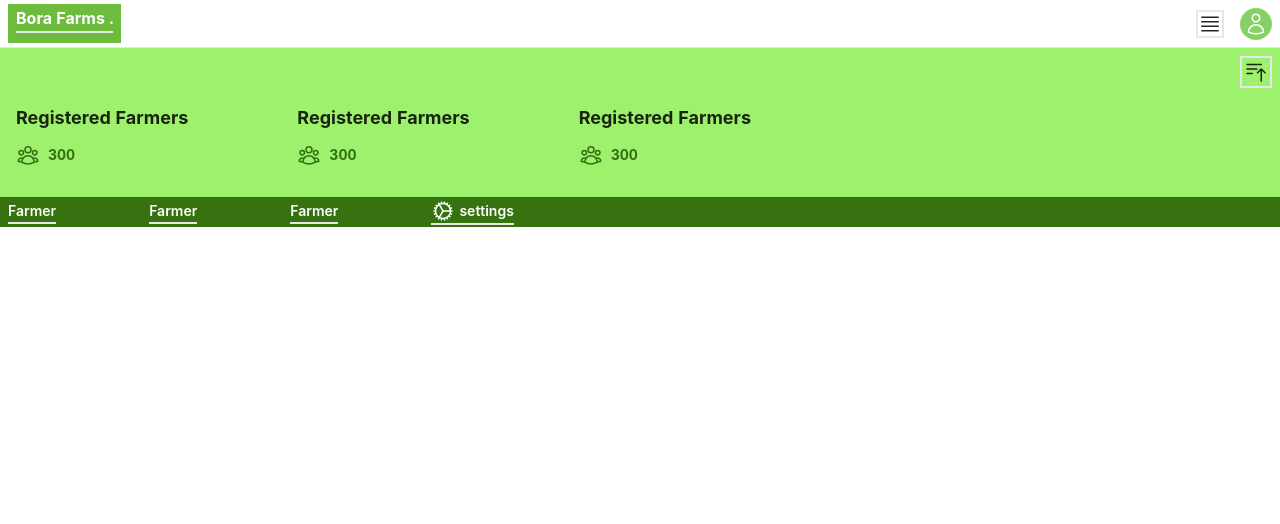
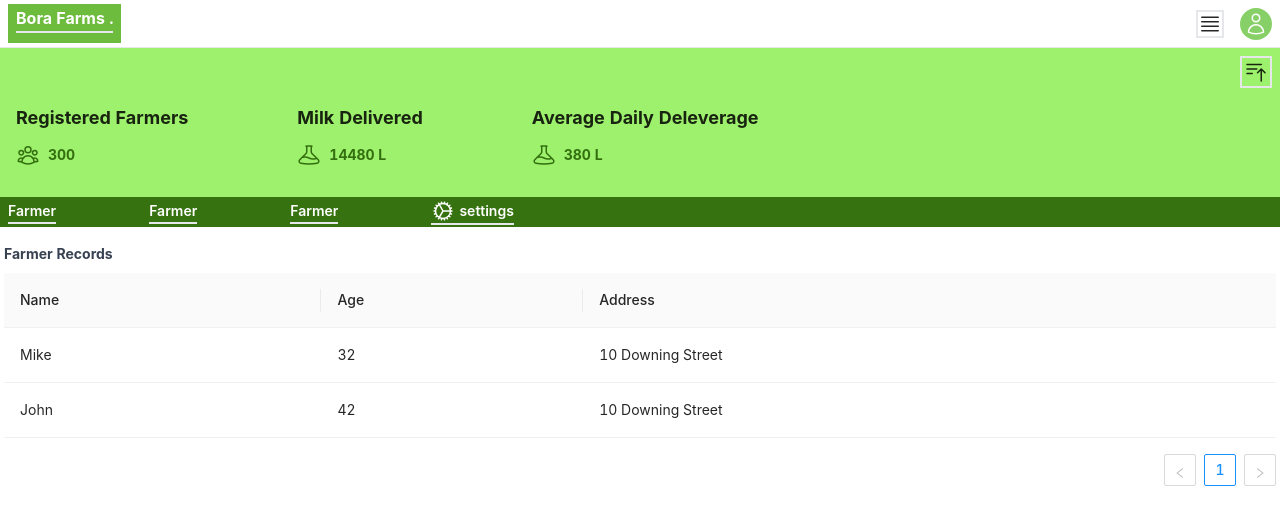
Before and after one commit to muasya-victor/Farmers-Hub, a Vue app: page / in a window 1280 px wide. Shown: the top 524 px of the page. Built offline with nearby package versions, Linux system fonts and the light colour scheme.

Commit message:
set up farmer table basics

```diff
--- /dev/null
+++ b/src/components/RequiredTag.vue
@@ -0,0 +1,15 @@
+<template>
+  <div class="w-fit text-red-600">
+    **
+  </div>
+</template>
+
+<script>
+export default {
+  name: "RequiredTag"
+}
+</script>
+
+<style scoped>
+
+</style>
--- /dev/null
+++ b/src/components/farmers/FarmerTable.vue
@@ -0,0 +1,51 @@
+<template>
+  <div >
+    <a-table :dataSource="dataSource" :columns="columns" />
+  </div>
+</template>
+
+<script>
+export default {
+  name: "FarmerTable",
+  data(){
+    return {
+      dataSource: [
+        {
+          key: '1',
+          name: 'Mike',
+          age: 32,
+          address: '10 Downing Street',
+        },
+        {
+          key: '2',
+          name: 'John',
+          age: 42,
+          address: '10 Downing Street',
+        },
+      ],
+
+      columns: [
+        {
+          title: 'Name',
+          dataIndex: 'name',
+          key: 'name',
+        },
+        {
+          title: 'Age',
+          dataIndex: 'age',
+          key: 'age',
+        },
+        {
+          title: 'Address',
+          dataIndex: 'address',
+          key: 'address',
+        },
+      ],
+    }
+  }
+}
+</script>
+
+<style scoped>
+
+</style>
--- /dev/null
+++ b/src/components/farmers/RegisterFarmer.vue
@@ -0,0 +1,51 @@
+<template>
+  <div>
+    <a-table :dataSource="dataSource" :columns="columns" />
+  </div>
+</template>
+
+<script>
+export default {
+  name: "RegisterFarmer",
+  data(){
+    return {
+      dataSource: [
+        {
+          key: '1',
+          name: 'Mike',
+          age: 32,
+          address: '10 Downing Street',
+        },
+        {
+          key: '2',
+          name: 'John',
+          age: 42,
+          address: '10 Downing Street',
+        },
+      ],
+
+      columns: [
+        {
+          title: 'Name',
+          dataIndex: 'name',
+          key: 'name',
+        },
+        {
+          title: 'Age',
+          dataIndex: 'age',
+          key: 'age',
+        },
+        {
+          title: 'Address',
+          dataIndex: 'address',
+          key: 'address',
+        },
+      ],
+    }
+  }
+}
+</script>
+
+<style scoped>
+
+</style>
--- /dev/null
+++ b/src/components/icons/Beaker.vue
@@ -0,0 +1,16 @@
+<template>
+  <svg xmlns="http://www.w3.org/2000/svg" fill="none" viewBox="0 0 24 24" stroke-width="1.5" stroke="currentColor" class="w-6 h-6">
+    <path stroke-linecap="round" stroke-linejoin="round" d="M9.75 3.104v5.714a2.25 2.25 0 01-.659 1.591L5 14.5M9.75 3.104c-.251.023-.501.05-.75.082m.75-.082a24.301 24.301 0 014.5 0m0 0v5.714c0 .597.237 1.17.659 1.591L19.8 15.3M14.25 3.104c.251.023.501.05.75.082M19.8 15.3l-1.57.393A9.065 9.065 0 0112 15a9.065 9.065 0 00-6.23-.693L5 14.5m14.8.8l1.402 1.402c1.232 1.232.65 3.318-1.067 3.611A48.309 48.309 0 0112 21c-2.773 0-5.491-.235-8.135-.687-1.718-.293-2.3-2.379-1.067-3.61L5 14.5" />
+  </svg>
+
+</template>
+
+<script>
+export default {
+  name: "Beaker"
+}
+</script>
+
+<style scoped>
+
+</style>
--- a/src/pages/Dashboard.vue
+++ b/src/pages/Dashboard.vue
@@ -2,15 +2,21 @@
   <div class="">
     <TopNav></TopNav>
     <HeaderTwo/>
+
+    <div class="mx-1 mt-4 flex flex-col gap-2">
+      <label class="text-gray-700">Farmer Records</label>
+      <FarmerTable/>
+    </div>
   </div>
 </template>
 
 <script>
 import TopNav from "../partials/TopNav.vue";
 import HeaderTwo from "../partials/HeaderTwo.vue";
+import FarmerTable from "../components/farmers/FarmerTable.vue";
 export default {
   name: "Dashboard",
-  components: {HeaderTwo, TopNav}
+  components: {FarmerTable, HeaderTwo, TopNav}
 }
 </script>
 
--- a/src/partials/HeaderTwo.vue
+++ b/src/partials/HeaderTwo.vue
@@ -7,8 +7,16 @@
     </div>
 
     <div class="w-full flex items-center gap-[93px] flex-wrap px-2">
-      <InformationCards v-for="item in 3" :key="item">
+      <InformationCards >
         <UserGroup/>
+      </InformationCards>
+
+      <InformationCards name="Milk Delivered" value="14480 L">
+        <Beaker/>
+      </InformationCards>
+
+      <InformationCards name="Average Daily Deleverage" value="380 L">
+        <Beaker/>
       </InformationCards>
     </div>
 
@@ -28,9 +36,10 @@ import InformationCards from "../components/InformationCards.vue";
 import UserGroup from "../components/icons/UserGroup.vue";
 import LinkItem from "../components/LinkItem.vue";
 import Settings from "../components/icons/Settings.vue";
+import Beaker from "../components/icons/Beaker.vue";
 export default {
   name: "HeaderTwo",
-  components: {Settings, LinkItem, UserGroup, InformationCards, IconContainer, MenuUp}
+  components: {Beaker, Settings, LinkItem, UserGroup, InformationCards, IconContainer, MenuUp}
 }
 </script>
 
```
